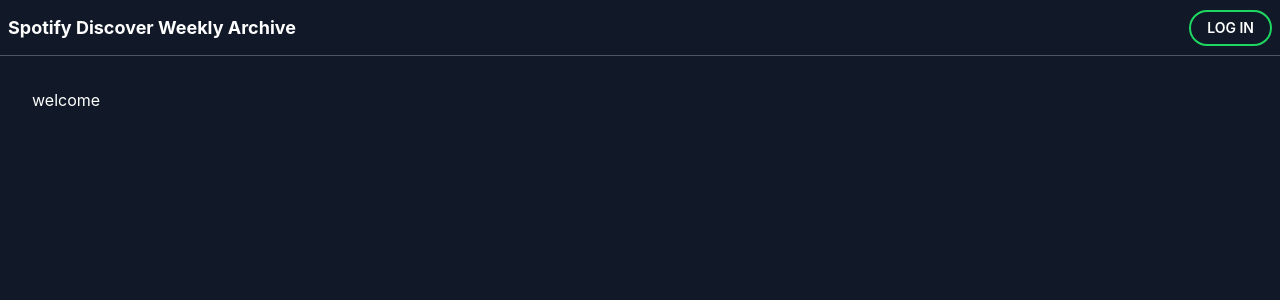
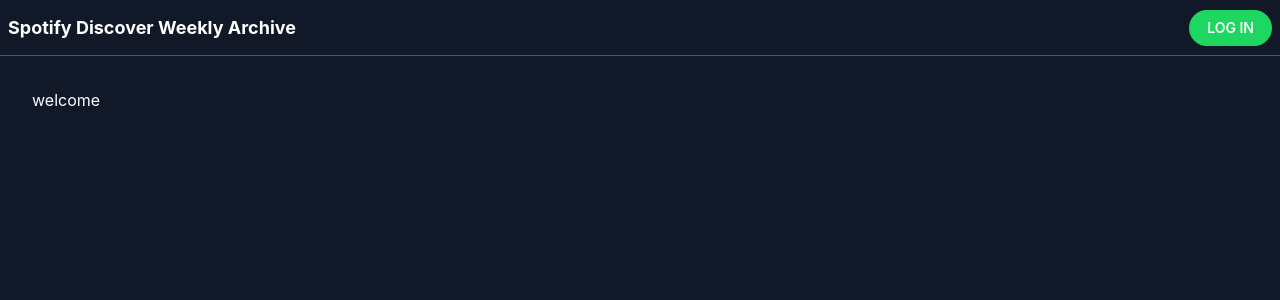
Before and after one commit to UedaA0816/spotify-discover-weekly-archive, a Next.js app: page / in a window 1280 px wide. Shown: the top 300 px of the page. Built offline with nearby package versions, Linux system fonts and the light colour scheme.

Commit message:
add Button Component

```diff
--- a/src/components/Archive.tsx
+++ b/src/components/Archive.tsx
@@ -1,5 +1,6 @@
 import axios from 'axios';
 import React from 'react';
+import Button from './Button';
 
 function Archive() {
   const handleArchive = () => {
@@ -12,7 +13,7 @@
   }
   return (
     <div className="w-[300px]">
-      <button onClick={handleArchive}>archive</button>
+      <Button onClick={handleArchive}>archive</Button>
     </div>
   );
 }
--- /dev/null
+++ b/src/components/Button.tsx
@@ -0,0 +1,10 @@
+import React from "react";
+
+const Button:React.FC<{onClick:()=>void}> = ({children,onClick})=>{
+
+  return(
+    <button className="box-border border-2 border-spotify border-solid bg-spotify rounded-full p-1.5 px-4 font-semibold text-sm" onClick={onClick}>{children}</button>
+  )
+}
+
+export default Button
--- a/src/components/Header.tsx
+++ b/src/components/Header.tsx
@@ -4,9 +4,10 @@
 import { generateRandomString } from "@/lib/common";
 import axios from "axios";
 
-import { useCallback, useEffect, useState } from "react";
+import React, { useCallback, useEffect, useState } from "react";
 import { useDispatch } from "react-redux";
 
+import Button from "./Button";
 import Subbutton from "./SubButton";
 
 
@@ -36,7 +37,7 @@
         {user && <span className="ml-4">ID:{user?.display_name}</span>}
       </div>
       <div className="flex-shrink-0">
-        { user ? <Subbutton onClick={handlerLogout}>LOG OUT</Subbutton> : <Subbutton onClick={handlerLogin}>LOG IN</Subbutton>}
+        { user ? <Subbutton onClick={handlerLogout}>LOG OUT</Subbutton> : <Button onClick={handlerLogin}>LOG IN</Button>}
       </div>
     </header>
   )
```
